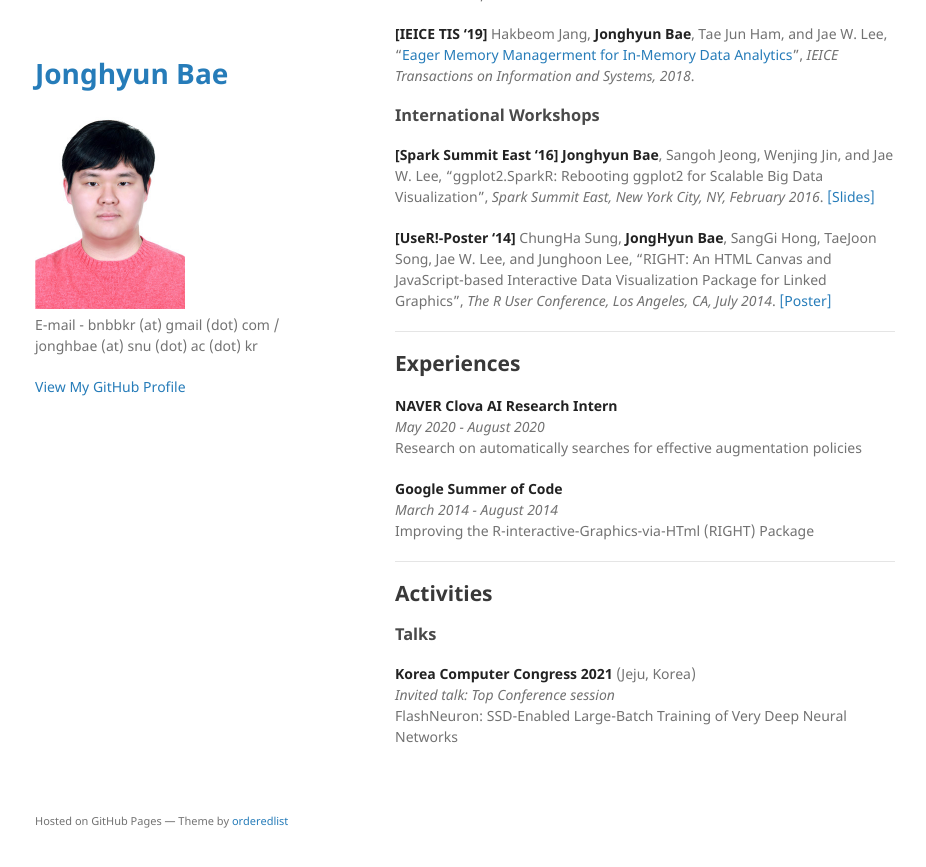
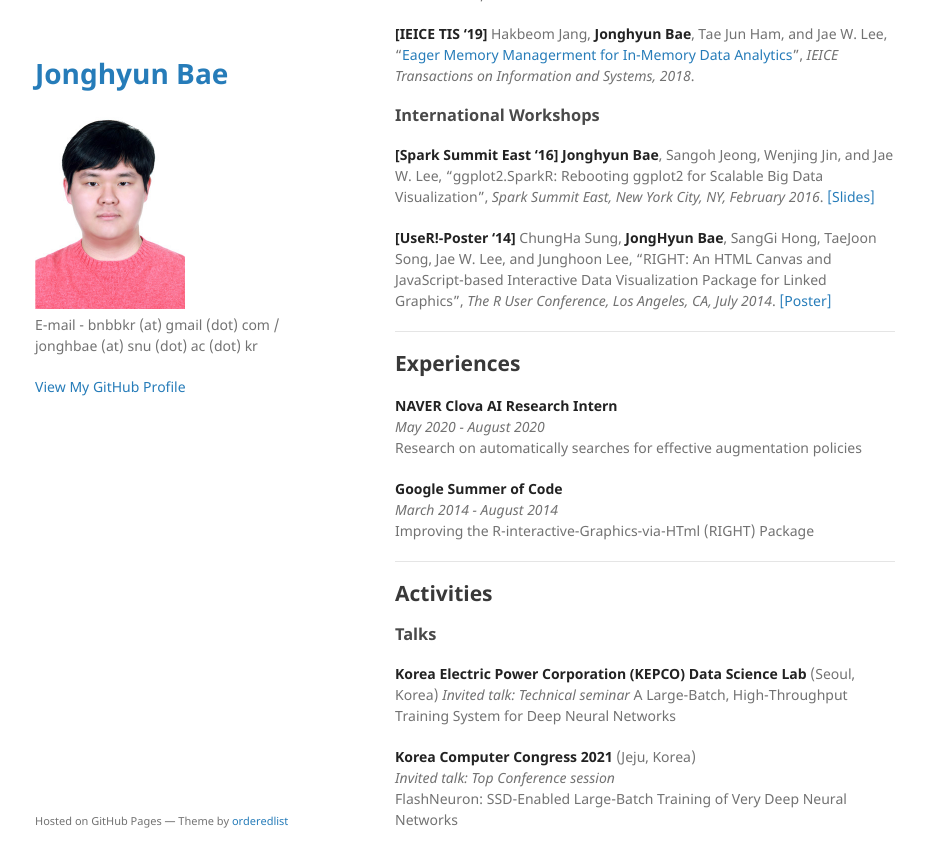
Before and after one commit to JonghyunBae/jonghyunbae.github.io, a Jekyll site: the page built from index.md, in a window 1280 px wide and 900 px high, scrolled down 1802 px. Shown: the top 867 px of the window, without its empty margins (175-1101 px from the left). Built offline with Jekyll 4.4.1, drawn with Linux system fonts in a browser that asks for light colours; our own code applies the rules of GitHub Pages for plain Markdown files.

Commit message:
kepco update

```diff
--- a/index.md
+++ b/index.md
@@ -40,6 +40,7 @@ B.S. in Semiconductor Systems Engineering (_Mar 2009--Feb 2015_)
 **[ECCV '22]** **Jonghyun Bae**, Woohyeon Baek, Tae Jun Ham, and Jae W. Lee,
 "L3: Accelerator-Friendly Lossless Image Format for High-Resolution, High-Throughput DNN Training",
 _European Conference on Computer Vision (ECCV), Tel-Aviv, Israel, 2022_. (To appear)
+
 
 **[USENIX ATC '21]** Sam Son, Seung Yul Lee, Yunho Jin, **Jonghyun Bae**, Jinkyu Jeong, Tae Jun Ham, Jae W. Lee, and Hongil Yoon,
 "[ASAP: Fast Mobile Application Switch via Adaptive Prepaging](/data/atc21/atc21_asap.pdf)",
@@ -109,6 +110,7 @@ _The R User Conference, Los Angeles, CA, July 2014_. [[Poster]](/data/user_poste
 _May 2020 - August 2020_
 Research on automatically searches for effective augmentation policies
 
+
 **Google Summer of Code**
 _March 2014 - August 2014_
 Improving the R-interactive-Graphics-via-HTml (RIGHT) Package
@@ -118,6 +120,10 @@ Improving the R-interactive-Graphics-via-HTml (RIGHT) Package
 ## Activities
 
 ### Talks
+**Korea Electric Power Corporation (KEPCO) Data Science Lab** (Seoul, Korea)
+_Invited talk: Technical seminar_
+A Large-Batch, High-Throughput Training System for Deep Neural Networks
+
 
 **Korea Computer Congress 2021** (Jeju, Korea)
 _Invited talk: Top Conference session_
```
